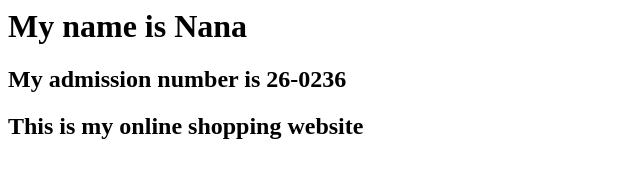
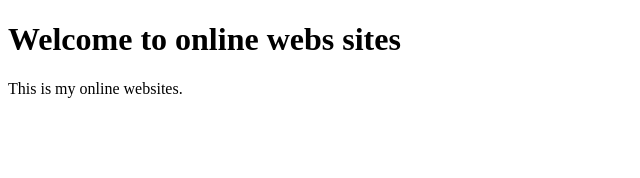
Before and after one commit to Galaxy-88-mommy/26-0236-May-2026, a plain HTML site: page index.html in a window 1280 px wide. Shown: the whole page, without its empty margins (0-640 px from the left). Drawn offline with Linux system fonts and the light colour scheme.

Commit message:
Refactor index.html structure and content

```diff
--- a/index.html
+++ b/index.html
@@ -1,3 +1,6 @@
-<h1> My name is Nana <h1>
-<h2> My admission number is 26-0236 <h2>
-<h2> This is my online shopping website <h2>
+<!DOCTYPE html> <html> <head>
+  <title>My Firstonline web sites</title>
+</head> <body>
+  <h1>Welcome to online webs sites</h1>
+  <p>This is my online websites.</p>
+</body> </html>
```
